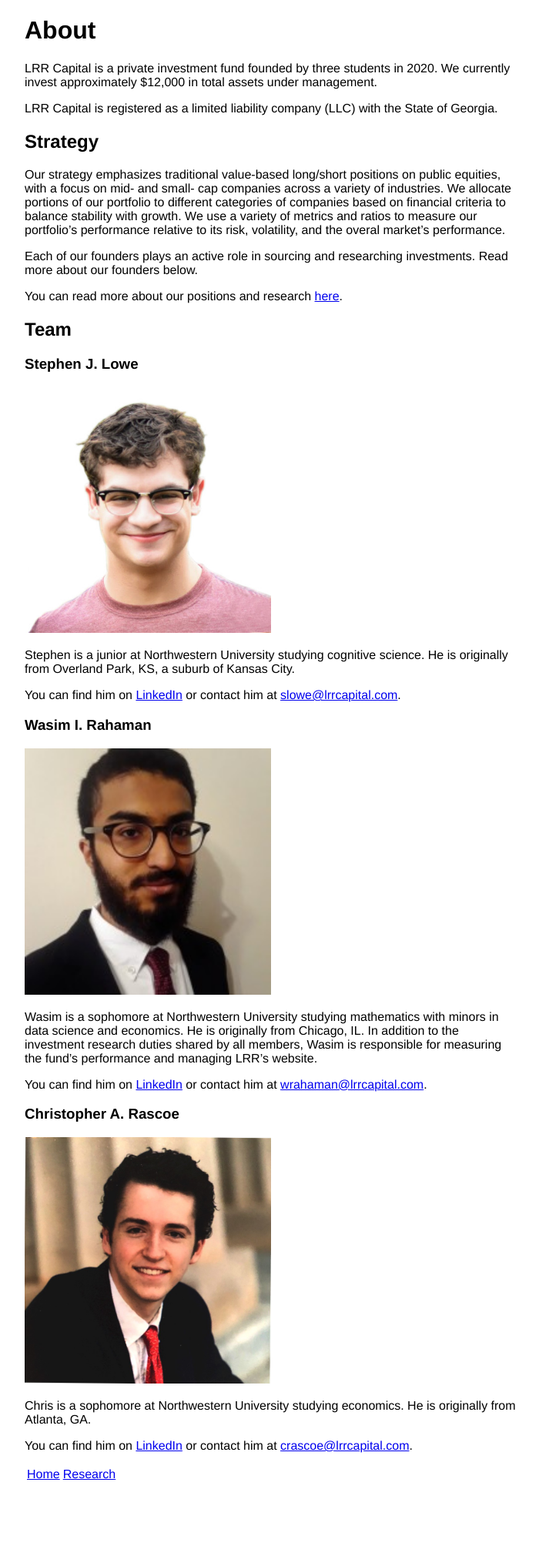
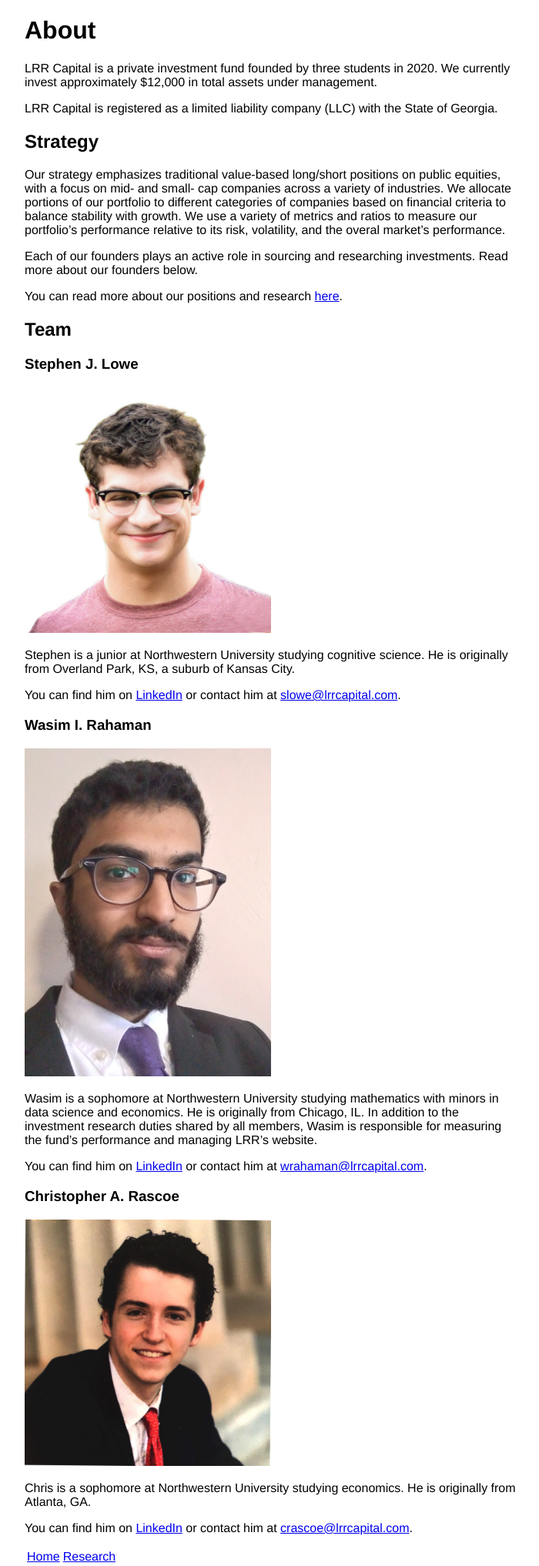
Before and after one commit to lrr-capital/lrr-capital, a Jekyll site: the page built from about.md, in a window 1280 px wide. Shown: the whole page at 77% size, without its empty margins (288-988 px from the left). Built offline with Jekyll 4.4.1, drawn with Linux system fonts in a browser that asks for light colours; before the commit the page ends 1927 px from its top, so only the background shows below that.

Commit message:
Update about.md

```diff
--- a/about.md
+++ b/about.md
@@ -30,7 +30,7 @@
 
 ### Wasim I. Rahaman
 
-<img src="/images/wasim-2.jpg" alt="Wasim" width="150"/>
+<img src="/images/2021-02-10.jpg" alt="Wasim" width="150"/>
 
 Wasim is a sophomore at Northwestern University studying mathematics with minors in data science and economics. He is originally from Chicago, IL. In addition to the investment research duties shared by all members, Wasim is responsible for measuring the fund's performance and managing LRR's website.
 
```
